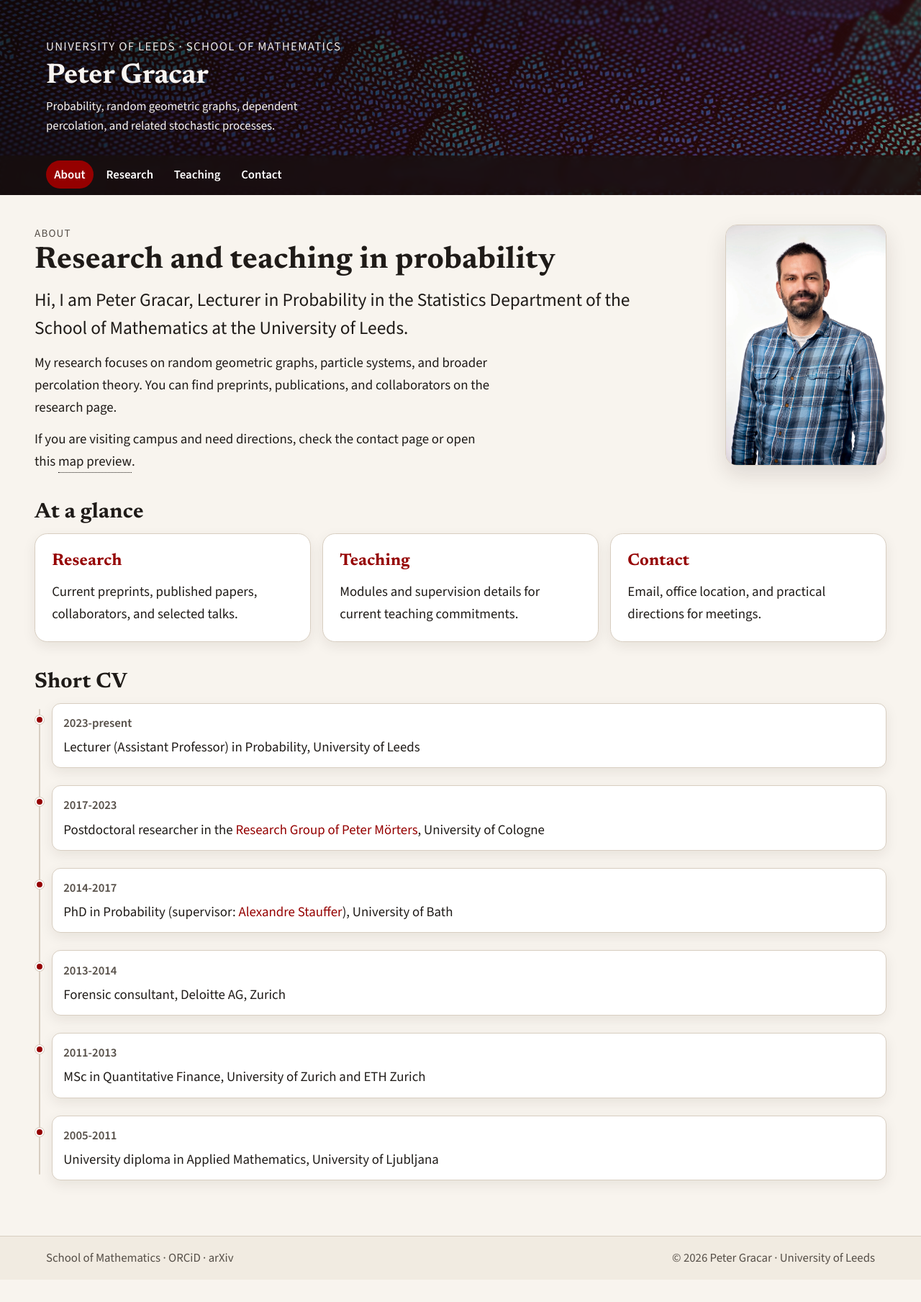
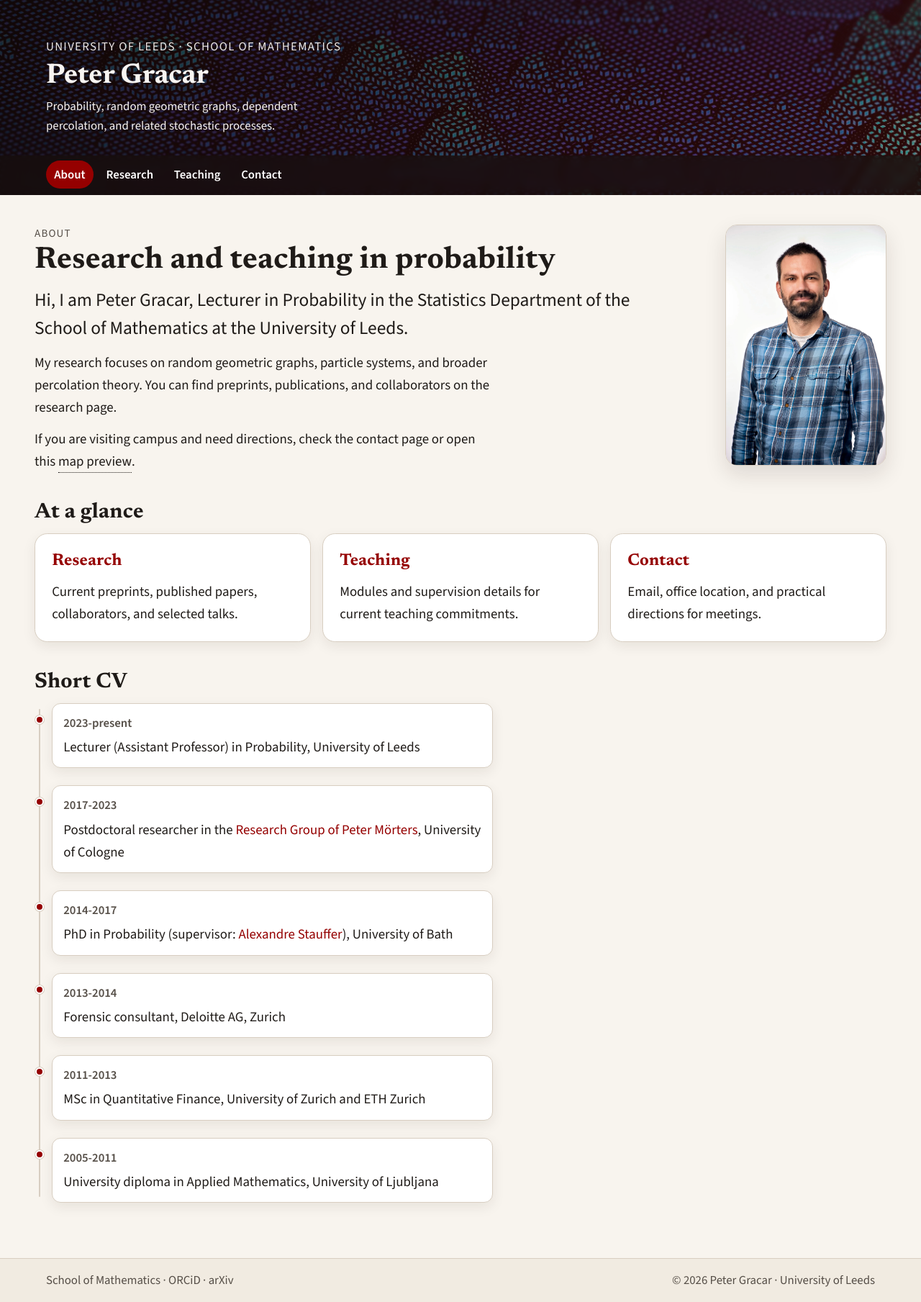
Before and after one commit to PeterGracar/PeterGracar.github.io, a Jekyll site: the page built from index.html, in a window 1280 px wide. Shown: the whole page at 72% size. Built offline with Jekyll 4.4.1, drawn with Linux system fonts in a browser that asks for light colours; before the commit the page ends 1778 px from its top, so only the background shows below that.

Commit message:
Cap CV and teaching panels at reading width
Co-Authored-By: Claude Opus 4.7 (1M context) <noreply@anthropic.com>

```diff
--- a/_layouts/default.html
+++ b/_layouts/default.html
@@ -31,7 +31,7 @@
   <link rel="icon" type="image/png" sizes="32x32" href="/favicon-32x32.png">
   <link rel="icon" type="image/png" sizes="16x16" href="/favicon-16x16.png">
   <link rel="manifest" href="/site.webmanifest">
-  <link rel="stylesheet" href="/style.css?v=5">
+  <link rel="stylesheet" href="/style.css?v=6">
 
   {% if page.mathjax %}
   <script>
--- a/style.css
+++ b/style.css
@@ -346,6 +346,7 @@ li + li {
   display: grid;
   gap: 0.85rem;
   position: relative;
+  max-width: var(--reading-width);
 }
 
 .timeline::before {
@@ -448,6 +449,7 @@ li + li {
   padding: 0;
   display: grid;
   gap: 0.9rem;
+  max-width: var(--reading-width);
 }
 
 .module-item {
```
